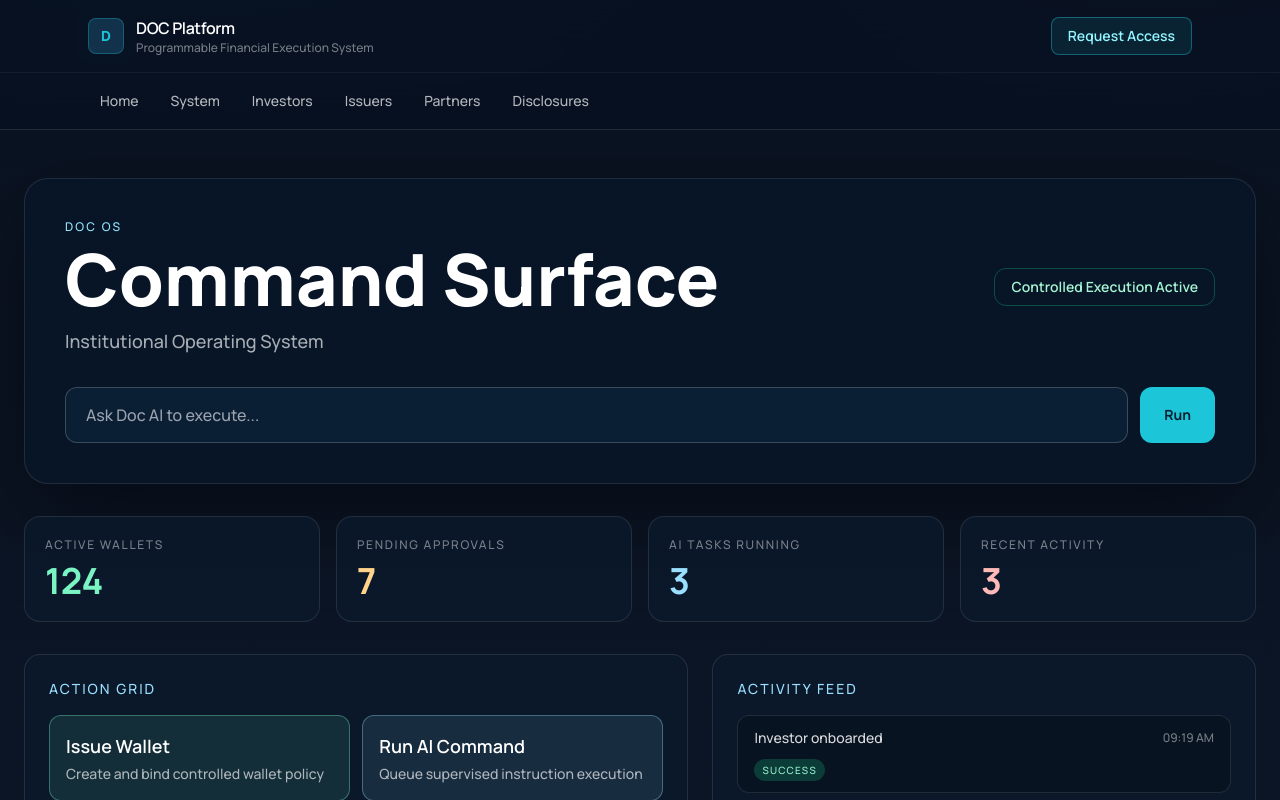
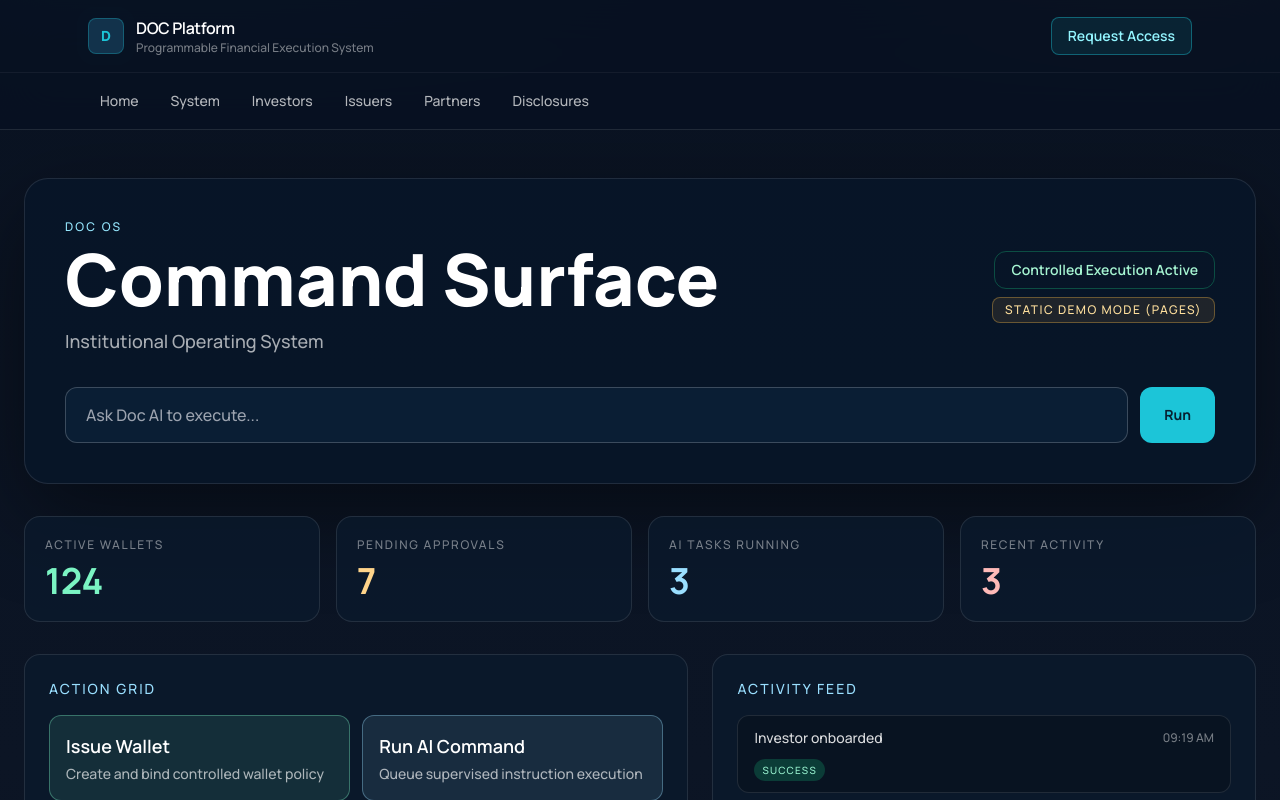
Before and after one commit to FTHTrading/DOC, a Next.js app in the folder apps/public-web/: page / in a window 1280 px wide. Shown: the top 800 px of the page. Built offline with nearby package versions, Linux system fonts and the light colour scheme; no server answers.

Commit message:
chore: label homepage data as static demo mode

```diff
--- a/apps/public-web/src/app/page.tsx
+++ b/apps/public-web/src/app/page.tsx
@@ -164,8 +164,13 @@ export default function HomePage() {
             <h1 className="mt-2 text-5xl font-extrabold leading-none text-white md:text-7xl">Command Surface</h1>
             <p className="mt-3 text-lg text-white/65">Institutional Operating System</p>
           </div>
-          <div className="rounded-xl border border-[#14b87a]/35 bg-[#14b87a]/12 px-4 py-2 text-sm font-semibold text-[#a6f5d2]">
-            Controlled Execution Active
+          <div className="flex flex-col items-end gap-2">
+            <div className="rounded-xl border border-[#14b87a]/35 bg-[#14b87a]/12 px-4 py-2 text-sm font-semibold text-[#a6f5d2]">
+              Controlled Execution Active
+            </div>
+            <div className="rounded-lg border border-[#f2b445]/35 bg-[#f2b445]/10 px-3 py-1 text-xs uppercase tracking-[0.12em] text-[#ffe09d]">
+              Static Demo Mode (Pages)
+            </div>
           </div>
         </div>
 
```
